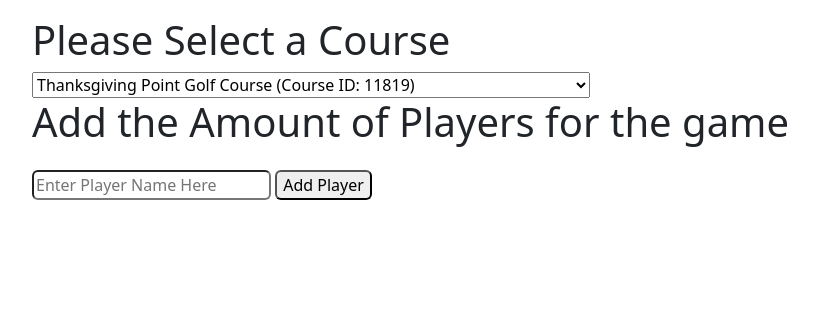
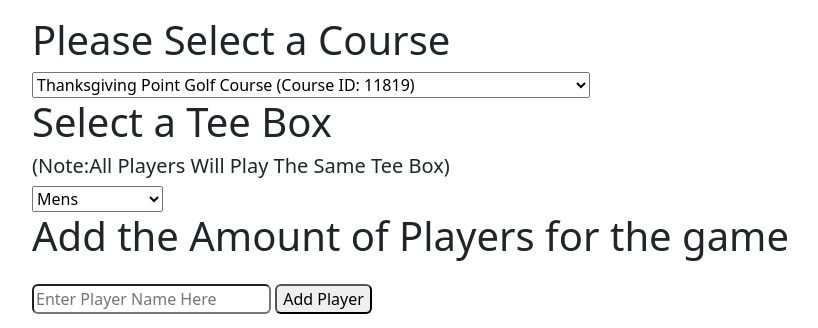
Before and after one commit to Adolfo-Contreras/Golf-score-api, a plain HTML site: page index.html in a window 1280 px wide. Shown: the whole page, without its empty margins (50-868 px from the left). Drawn offline with nearby package versions, Linux system fonts and the light colour scheme.

Commit message:
added more html

```diff
--- a/index.html
+++ b/index.html
@@ -17,17 +17,35 @@
     </header>
     <main class="container">
         <section class="my-3"><!--pick players-->
+
+            <div>
                 <h1>Please Select a Course</h1>
                 <select name="GolfCourse" id="GolfCourseSelect" class="w-50">
                     <option class="text-break w-25" value="ThanksgivingGolf">Thanksgiving Point Golf Course (Course ID: 11819)</option>
                     <option class="text-break w-25" value="FoxGolf">Fox Hollow Golf Course (Course ID: 18300)</option>
                     <option class="text-break w-25" value="SpanishGolf">Spanish Oaks Golf Course (Course ID: 19002)</option>
                 </select>
+            </div>
 
+            <div>
+                <h1>Select a Tee Box</h1>
+                <h5>(Note:All Players Will Play The Same Tee Box)</h5>
+                <select name="Teebox" id="TeeBoxSel">
+                    <option value="mens">Mens</option>
+                    <option value="womens">Womens</option>
+                    <option value="champ">Championship</option>
+                    <option value="">idk</option>
+                </select>
+            </div>
+
+            <div>
                 <h1 class="mb-4">Add the Amount of Players for the game</h1>
                 <input class="rounded" type="text" name="PlayerName" id="PlayerName" placeholder="Enter Player Name Here">
                 <button class="rounded btn-info" type="button" value="Add Player" id="addPlayerBtn">Add Player</button>
+            </div>
+
         </section>
+
         <sectionc class="container">
             <table class="table-responsive">
                 <tbody class="table">
@@ -37,6 +55,7 @@
                 </tbody>
             </table>
         </section>
+
     </main>
 </body>
 </html>
```
Lines whose indentation alone changed are shown as unchanged.
